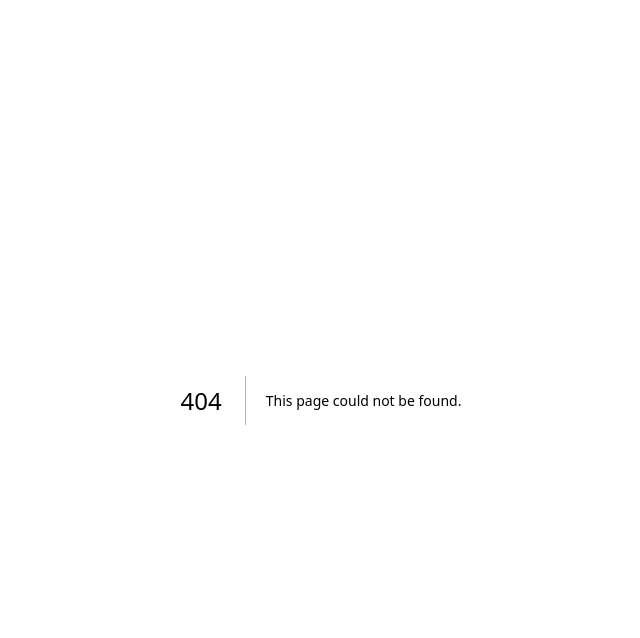
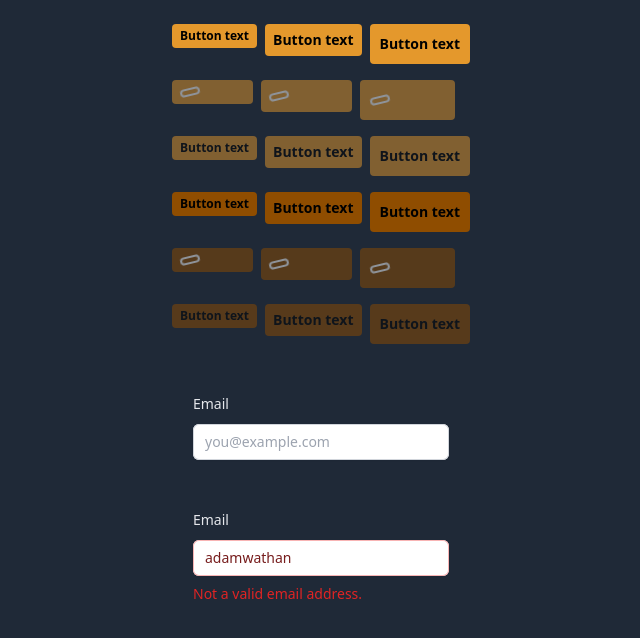
Before and after one commit to UUBoys/QApp-WebView, a Next.js app: page /playground in a window 1280 px wide. Before the commit this address had no page. Shown: the top 638 px of the page, without its empty margins (319-959 px from the left). Built offline with nearby package versions, Linux system fonts and the light colour scheme.

Commit message:
playground

```diff
--- /dev/null
+++ b/src/modules/common/components/Button.tsx
@@ -0,0 +1,67 @@
+import React from "react";
+
+interface ButtonProps {
+  size?: "sm" | "md" | "lg";
+  color?: "primary" | "secondary" | "danger" | "success" | "warning";
+  onClick?: () => void;
+  disabled?: boolean;
+  isLoading?: boolean;
+  className?: string;
+  children: React.ReactNode;
+}
+
+const Button: React.FC<ButtonProps> = ({
+  size = "md",
+  color = "primary",
+  onClick,
+  disabled,
+  isLoading,
+  className,
+  children,
+}: ButtonProps) => {
+  const sizeClasses = {
+    sm: "px-2 py-1 text-xs font-semibold h-6",
+    md: "px-2 py-1 text-sm font-semibold h-8",
+    lg: "px-2.5 py-1.5 text-sm font-semibold h-10",
+  };
+
+  const colorClasses = {
+    primary:
+      "bg-primary-600 hover:bg-primary-500 focus-visible:outline-primary-600",
+    secondary:
+      "bg-secondary-600 hover:bg-secondary-500 focus-visible:outline-secondary-600",
+    danger: "bg-red-600 hover:bg-red-500 focus-visible:outline-red-600",
+    success: "bg-green-600 hover:bg-green-500 focus-visible:outline-green-600",
+    warning:
+      "bg-yellow-600 hover:bg-yellow-500 focus-visible:outline-yellow-600",
+  };
+
+  const sizeClass = sizeClasses[size];
+  const colorClass = colorClasses[color];
+
+  const disabledClasses =
+    disabled || isLoading
+      ? "opacity-50 cursor-not-allowed"
+      : "hover:opacity-80 focus-visible:outline-offset-2 focus-visible:outline";
+
+  const loadingClasses = isLoading ? "cursor-wait" : "";
+
+  const buttonClasses = `${sizeClass} ${colorClass} ${disabledClasses} ${loadingClasses} ${className}`;
+
+  return (
+    <button
+      type="button"
+      className={`rounded ${buttonClasses}`}
+      onClick={onClick}
+      disabled={disabled}
+    >
+      {isLoading ? (
+        <div className="h-2 w-5 animate-spin rounded-full border-2 border-white" />
+      ) : (
+        <span>{children}</span>
+      )}
+    </button>
+  );
+};
+
+export default Button;
--- /dev/null
+++ b/src/pages/playground/index.tsx
@@ -0,0 +1,234 @@
+import Button from "@/modules/common/components/Button";
+import React from "react";
+
+const index = () => {
+  return (
+    <div className="bg-gray-900 w-full h-full flex justify-center">
+      <div className="max-w-[1280px] bg-gray-800 w-full min-h-screen items-center flex flex-col p-6 gap-12">
+        <Buttons />
+        <InputNormal />
+        <InputError />
+      </div>
+    </div>
+  );
+};
+
+export default index;
+
+function Buttons() {
+  return (
+    <div className="flex flex-col gap-4">
+      <div className="flex gap-2">
+        <Button
+          size="sm"
+          color="primary"
+          onClick={() => console.log("clicked")}
+        >
+          Button text
+        </Button>
+        <Button
+          size="md"
+          color="primary"
+          onClick={() => console.log("clicked")}
+        >
+          Button text
+        </Button>
+        <Button
+          size="lg"
+          color="primary"
+          onClick={() => console.log("clicked")}
+        >
+          Button text
+        </Button>
+      </div>
+
+      <div className="flex gap-2">
+        <Button
+          size="sm"
+          color="primary"
+          isLoading
+          className="w-[81px]"
+          onClick={() => console.log("clicked")}
+        >
+          Button text
+        </Button>
+        <Button
+          size="md"
+          color="primary"
+          isLoading
+          className="w-[91px]"
+          onClick={() => console.log("clicked")}
+        >
+          Button text
+        </Button>
+        <Button
+          size="lg"
+          color="primary"
+          isLoading
+          className="w-[95px]"
+          onClick={() => console.log("clicked")}
+        >
+          Button text
+        </Button>
+      </div>
+
+      <div className="flex gap-2">
+        <Button
+          size="sm"
+          color="primary"
+          disabled
+          onClick={() => console.log("clicked")}
+        >
+          Button text
+        </Button>
+        <Button
+          size="md"
+          color="primary"
+          disabled
+          onClick={() => console.log("clicked")}
+        >
+          Button text
+        </Button>
+        <Button
+          size="lg"
+          color="primary"
+          disabled
+          onClick={() => console.log("clicked")}
+        >
+          Button text
+        </Button>
+      </div>
+
+      <div className="flex gap-2">
+        <Button
+          size="sm"
+          color="secondary"
+          onClick={() => console.log("clicked")}
+        >
+          Button text
+        </Button>
+        <Button
+          size="md"
+          color="secondary"
+          onClick={() => console.log("clicked")}
+        >
+          Button text
+        </Button>
+        <Button
+          size="lg"
+          color="secondary"
+          onClick={() => console.log("clicked")}
+        >
+          Button text
+        </Button>
+      </div>
+
+      <div className="flex gap-2">
+        <Button
+          size="sm"
+          color="secondary"
+          isLoading
+          className="w-[81px]"
+          onClick={() => console.log("clicked")}
+        >
+          Button text
+        </Button>
+        <Button
+          size="md"
+          color="secondary"
+          isLoading
+          className="w-[91px]"
+          onClick={() => console.log("clicked")}
+        >
+          Button text
+        </Button>
+        <Button
+          size="lg"
+          color="secondary"
+          isLoading
+          className="w-[95px]"
+          onClick={() => console.log("clicked")}
+        >
+          Button text
+        </Button>
+      </div>
+
+      <div className="flex gap-2">
+        <Button
+          size="sm"
+          color="secondary"
+          disabled
+          onClick={() => console.log("clicked")}
+        >
+          Button text
+        </Button>
+        <Button
+          size="md"
+          color="secondary"
+          disabled
+          onClick={() => console.log("clicked")}
+        >
+          Button text
+        </Button>
+        <Button
+          size="lg"
+          color="secondary"
+          disabled
+          onClick={() => console.log("clicked")}
+        >
+          Button text
+        </Button>
+      </div>
+    </div>
+  );
+}
+
+function InputNormal() {
+  return (
+    <div className="w-64">
+      <label
+        htmlFor="email"
+        className="block text-sm font-medium leading-6 text-gray-200"
+      >
+        Email
+      </label>
+      <div className="mt-2">
+        <input
+          type="email"
+          name="email"
+          id="email"
+          className="block w-full rounded-md border-0 py-1.5 text-gray-900 shadow-sm ring-1 ring-inset ring-gray-300 placeholder:text-gray-400 focus:ring-2 focus:ring-inset focus:ring-indigo-600 sm:text-sm sm:leading-6"
+          placeholder="you@example.com"
+        />
+      </div>
+    </div>
+  );
+}
+
+function InputError() {
+  return (
+    <div className="w-64">
+      <label
+        htmlFor="email"
+        className="block text-sm font-medium leading-6 text-gray-200"
+      >
+        Email
+      </label>
+      <div className="relative mt-2 rounded-md shadow-sm">
+        <input
+          type="email"
+          name="email"
+          id="email"
+          className="block w-full rounded-md border-0 py-1.5 pr-10 text-red-900 ring-1 ring-inset ring-red-300 placeholder:text-red-300 focus:ring-2 focus:ring-inset focus:ring-red-500 sm:text-sm sm:leading-6"
+          placeholder="you@example.com"
+          defaultValue="adamwathan"
+          aria-invalid="true"
+          aria-describedby="email-error"
+        />
+      </div>
+      <p className="mt-2 text-sm text-red-600" id="email-error">
+        Not a valid email address.
+      </p>
+    </div>
+  );
+}
--- a/tailwind.config.ts
+++ b/tailwind.config.ts
@@ -13,45 +13,45 @@ module.exports = {
       },
       colors: {
         primary: {
-          DEFAULT: "#ffb400",
-           '50': '#fffeea',
-          '100': '#fff9c5',
-          '200': '#fff285',
-          '300': '#ffe546',
-          '400': '#ffd51b',
-          '500': '#ffb400',
-          '600': '#e28a00',
-          '700': '#bb6002',
-          '800': '#984a08',
-          '900': '#7c3d0b',
-          '950': '#481f00',
+          DEFAULT: "#FFAD32",
+          "50": "#fff5e6", // světlejší než #FFAD32
+          "100": "#ffe1b8", // světlejší než #FFAD32
+          "200": "#ffcd80", // světlejší než #FFAD32
+          "300": "#ffb94f", // světlejší než #FFAD32
+          "400": "#ffa41d", // světlejší než #FFAD32
+          "500": "#FFAD32", // naše hlavní barva
+          "600": "#e4982c", // tmavší než #FFAD32
+          "700": "#c88227", // tmavší než #FFAD32
+          "800": "#ac6c21", // tmavší než #FFAD32
+          "900": "#904f1a", // tmavší než #FFAD32
+          "950": "#72391a", // tmavší než #FFAD32
         },
         secondary: {
-          DEFAULT: "ff#111111",
-          '50': '#f6f6f6',
-          '100': '#e7e7e7',
-          '200': '#d1d1d1',
-          '300': '#b0b0b0',
-          '400': '#888888',
-          '500': '#6d6d6d',
-          '600': '#5d5d5d',
-          '700': '#4f4f4f',
-          '800': '#454545',
-          '900': '#3d3d3d',
-          '950': '#111111',
+          DEFAULT: "#A05700",
+          "50": "#fdf2e6", // světlejší než #A05700
+          "100": "#fbdcc0", // světlejší než #A05700
+          "200": "#f6bd7f", // světlejší než #A05700
+          "300": "#f19e3f", // světlejší než #A05700
+          "400": "#e8821a", // světlejší než #A05700
+          "500": "#A05700", // naše hlavní barva
+          "600": "#8f4d00", // tmavší než #A05700
+          "700": "#7e4400", // tmavší než #A05700
+          "800": "#6d3a00", // tmavší než #A05700
+          "900": "#572d00", // tmavší než #A05700
+          "950": "#431f00", // tmavší než #A05700
         },
         tertiary: {
-          '50': '#fefde8',
-          '100': '#fffcc2',
-          '200': '#fff588',
-          '300': '#ffe843',
-          '400': '#ffd610',
-          '500': '#efbc03',
-          '600': '#cc9000',
-          '700': '#a46804',
-          '800': '#87510c',
-          '900': '#734210',
-          '950': '#432205',
+          "50": "#fefde8",
+          "100": "#fffcc2",
+          "200": "#fff588",
+          "300": "#ffe843",
+          "400": "#ffd610",
+          "500": "#efbc03",
+          "600": "#cc9000",
+          "700": "#a46804",
+          "800": "#87510c",
+          "900": "#734210",
+          "950": "#432205",
         },
       },
     },
```
